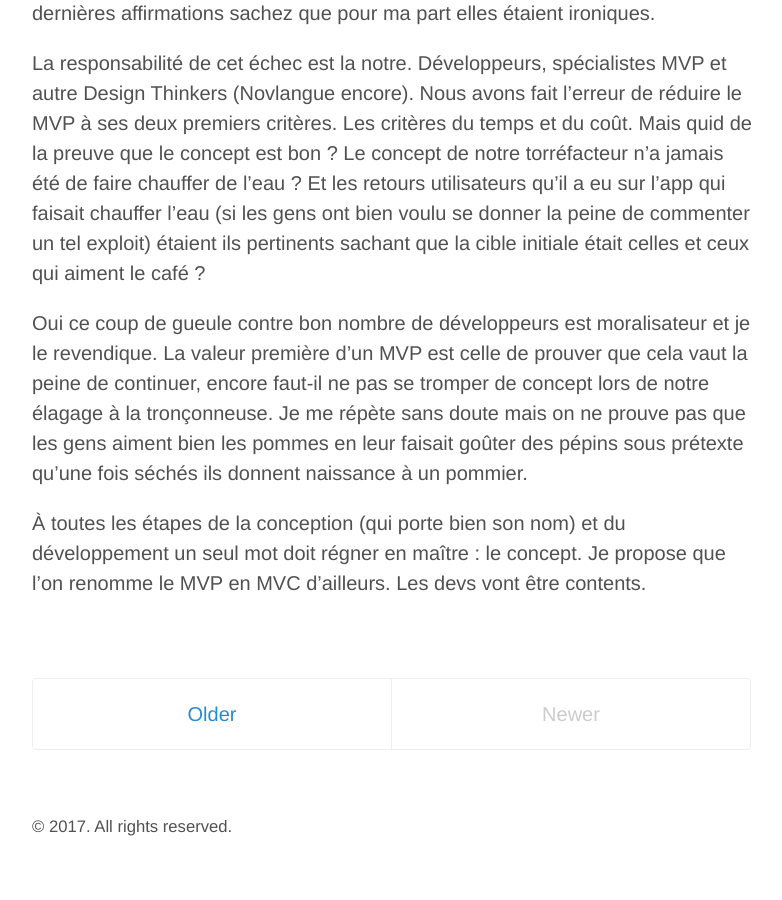
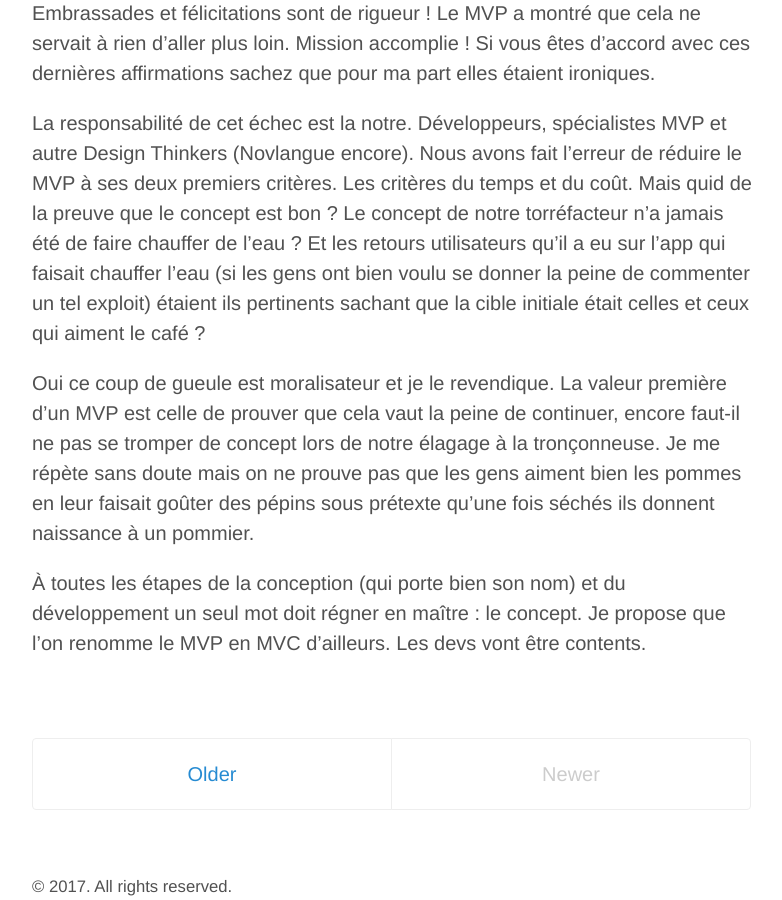
Before and after one commit to imanzarrabian/imanzarrabian.github.io, a Jekyll site: the page built from index.html, in a window 1280 px wide and 900 px high, scrolled down 2013 px. Shown: the whole window, without its empty margins (248-1030 px from the left). Built offline with Jekyll 4.4.1, drawn with Linux system fonts in a browser that asks for light colours; the list of posts is cut into pages by our own code; comment, search, counter and statistics services are not loaded; before the commit the page ends 2853 px from its top, so only the background shows below that; some of the changed text lies outside the part shown.

Commit message:
text updated

```diff
--- a/_posts/2017-07-07-minimum-viable-product.markdown
+++ b/_posts/2017-07-07-minimum-viable-product.markdown
@@ -34,6 +34,6 @@ Bravo ! Embrassades et félicitations sont de rigueur ! Le MVP a montré que cel
 
 La responsabilité de cet échec est la notre. Développeurs, spécialistes MVP et autre Design Thinkers (Novlangue encore). Nous avons fait l'erreur de réduire le MVP à ses deux premiers critères. Les critères du temps et du coût. Mais quid de la preuve que le concept est bon ? Le concept de notre torréfacteur n'a jamais été de faire chauffer de l'eau ? Et les retours utilisateurs qu'il a eu sur l'app qui faisait chauffer l'eau (si les gens ont bien voulu se donner la peine de commenter un tel exploit) étaient ils pertinents sachant que la cible initiale était celles et ceux qui aiment le café ?
 
-Oui ce coup de gueule contre bon nombre de développeurs est moralisateur et je le revendique. La valeur première d'un MVP est celle de prouver que cela vaut la peine de continuer, encore faut-il ne pas se tromper de concept lors de notre élagage à la tronçonneuse. Je me répète sans doute mais on ne prouve pas que les gens aiment bien les pommes en leur faisait goûter des pépins sous prétexte qu'une fois séchés ils donnent naissance à un pommier.
+Oui ce coup de gueule est moralisateur et je le revendique. La valeur première d'un MVP est celle de prouver que cela vaut la peine de continuer, encore faut-il ne pas se tromper de concept lors de notre élagage à la tronçonneuse. Je me répète sans doute mais on ne prouve pas que les gens aiment bien les pommes en leur faisait goûter des pépins sous prétexte qu'une fois séchés ils donnent naissance à un pommier.
 
 À toutes les étapes de la conception (qui porte bien son nom) et du développement un seul mot doit régner en maître : le concept. Je propose que l'on renomme le MVP en MVC d'ailleurs. Les devs vont être contents.
```
Also changed, not shown: other parts of _posts/2017-07-07-minimum-viable-product.markdown (+1 -1 lines).
